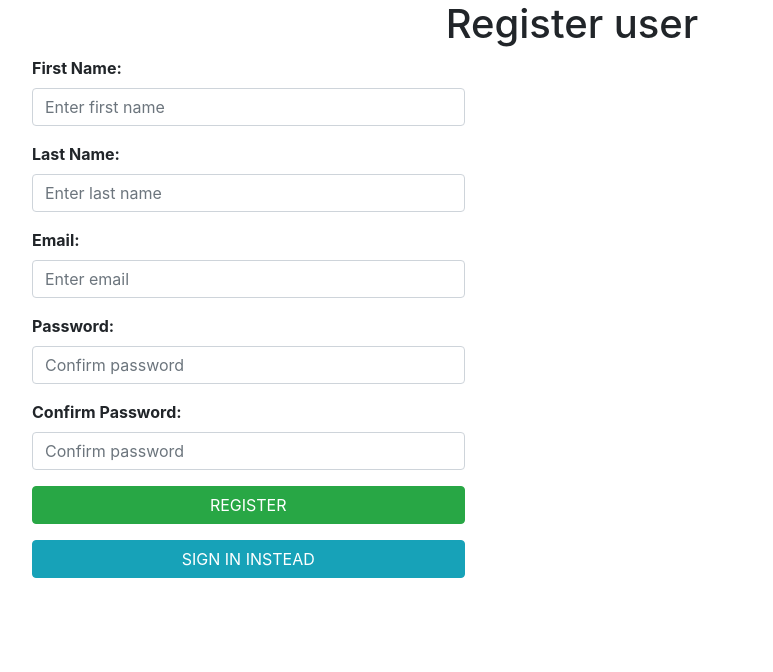
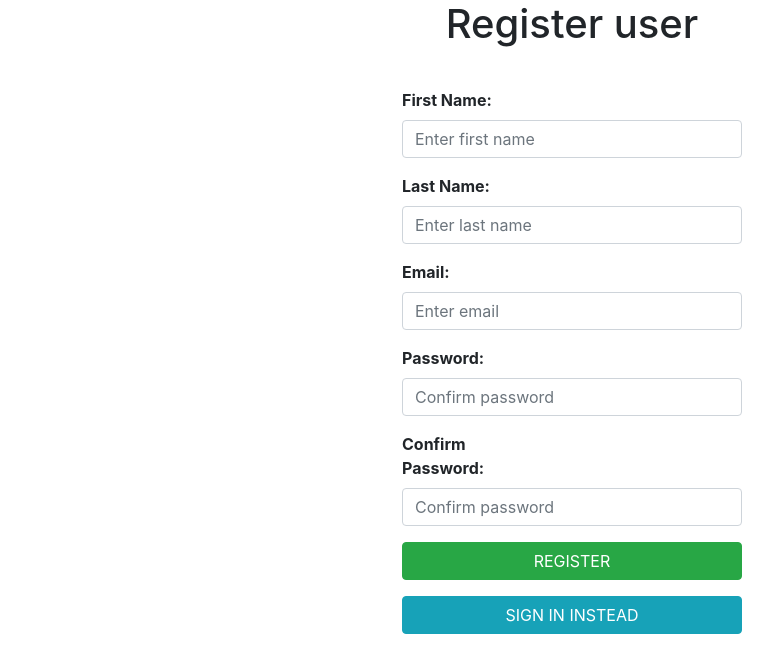
Before and after one commit to aniket3mule/ChatAppFrontEnd, a React (Create React App) app: page /register in a window 1280 px wide. Shown: the top 672 px of the page, without its empty margins (68-841 px from the left). Built offline with nearby package versions, Linux system fonts and the light colour scheme; no server answers.

Commit message:
SocketIO Client

```diff
--- a/package.json
+++ b/package.json
@@ -13,7 +13,8 @@
     "react-scripts": "3.0.1",
     "react-social-login-buttons": "^2.3.1",
     "react-toastify": "^5.2.1",
-    "reactstrap": "^8.0.0"
+    "reactstrap": "^8.0.0",
+    "socket.io-client": "^2.2.0"
   },
   "scripts": {
     "start": "react-scripts start",
--- a/src/App.css
+++ b/src/App.css
@@ -1,8 +1,6 @@
 .login-form{
-  width: 100%;
-  max-width: 330px;
-  padding: 15px;
-  height: 100%;
+  margin-left: 370px;
+    margin-top: 40px;
 }
 .input-chat-div{
   margin-top: 450px;
--- a/src/components/LoginForm.js
+++ b/src/components/LoginForm.js
@@ -1,63 +1,74 @@
-import React, {Component} from 'react'
-
+import React, { Component } from 'react'
+import { withRouter } from 'react-router-dom'
 import Services from '../services/Services';
 const loginService = new Services().loginService;
 
-class LoginForm extends Component{
-    constructor(props){
+class LoginForm extends Component {
+    constructor(props) {
         super(props)
 
         this.state = {
-            email : '',
-            password : ''
+            email: '',
+            password: ''
         }
     }
-
     changeHandler = e => {
-        this.setState({[e.target.name]: e.target.value})
+        this.setState({ [e.target.name]: e.target.value })
     }
 
     submitHandler = (e) => {
         e.preventDefault()
         var data = {
-            'email' : this.state.email,
-            'password' : this.state.password
+            'email': this.state.email,
+            'password': this.state.password
         }
         loginService(data)
+            .then(response => {
+                console.log(response);
+                localStorage.setItem('firstName', response.data.message.fname);
+                localStorage.setItem('lastName', response.data.message.lname);
+                localStorage.setItem('userId', response.data.message.id);
+                localStorage.setItem('userEmail', response.data.message.email);
+                localStorage.setItem('userToken', response.data.message.token);
+                this.props.history.push('/dashboard');
+            })
+            .catch(error => {
+                console.log(error);
+            })
     }
 
-    render(){
-        const { email, password} = this.state
-        return(
-            <div>
+    render() {
+        const { email, password } = this.state
+        return (
+            <div className="login-form">
                 <form className="form-horizontal" >
                     <div className="form-group">
                         <label className="control-label col-sm-2"><b>Email:</b></label>
-                    <div className="col-sm-5">
+                        <div className="col-sm-6">
                             <input type="email"
                                 className="form-control"
                                 name="email"
                                 placeholder="Enter email"
-                        value ={email}
-                        onChange={this.changeHandler}/>
+                                value={email}
+                                onChange={this.changeHandler} />
                         </div>
                     </div>
                     <div className="form-group">
                         <label className="control-label col-sm-2"><b>Password:</b></label>
-                    <div className="col-sm-5">
+                        <div className="col-sm-6">
                             <input type="password"
                                 className="form-control"
                                 name="password"
                                 placeholder="Enter password"
                                 value={password}
-                        onChange={this.changeHandler}/>
+                                onChange={this.changeHandler} />
                         </div>
                     </div>
                     <div className="form-group">
-                    <div className="col-sm-offset-10 col-sm-5">
+                        <div className="col-sm-offset-10 col-sm-6">
                             <button type="submit"
                                 className="btn btn-md btn-success btn-block text-uppercase"
-                        onClick = {this.submitHandler}>Login</button>
+                                onClick={this.submitHandler}>Login</button>
                         </div>
                     </div>
                 </form>
@@ -66,4 +77,4 @@ class LoginForm extends Component{
     }
 }
 
-export default LoginForm;
+export default withRouter(LoginForm);
--- a/src/components/RegisterForm.js
+++ b/src/components/RegisterForm.js
@@ -1,34 +1,35 @@
-import React, {Component} from 'react'
+import React, { Component } from 'react'
 import { withRouter } from 'react-router-dom'
 import Services from '../services/Services';
 
 const userRegister = new Services().userRegister;
 
-class RegisterForm extends Component{constructor(props){
+class RegisterForm extends Component {
+    constructor(props) {
         super(props)
 
         this.state = {
-        fname       : '',
-        lname       : '',
-        email       : '',
-        mobile      : '',
-        password    : '',
-        cpsw        : ''
+            fname: '',
+            lname: '',
+            email: '',
+            mobile: '',
+            password: '',
+            cpsw: ''
         }
     }
 
     changeHandler = e => {
-    this.setState({[e.target.name]: e.target.value})
+        this.setState({ [e.target.name]: e.target.value })
     }
 
     submitHandler = e => {
         e.preventDefault();
-    var data={
-        'fname':this.state.fname,
-        'lname':this.state.lname,
-        'email':this.state.email,
-        'password':this.state.password,
-        'cpsw' : this.state.cpsw
+        var data = {
+            'fname': this.state.fname,
+            'lname': this.state.lname,
+            'email': this.state.email,
+            'password': this.state.password,
+            'cpsw': this.state.cpsw
         }
         userRegister(data);
     }
@@ -36,81 +37,81 @@ loginclick = e => {
         e.preventDefault();
         this.props.history.push('/login')
     }
-render(){
-    const { fname, lname, email, password, cpsw} = this.state
-        return(
-            <div>
-            <form className="form-horizontal" onSubmit = {this.submitHandler}>
+    render() {
+        const { fname, lname, email, password, cpsw } = this.state
+        return (
+            <div className="login-form">
+                <form className="form-horizontal" onSubmit={this.submitHandler}>
                     <div className="form-group">
                         <label className="control-label col-sm-2"><b>First Name:</b></label>
-                <div className="col-sm-5">
+                        <div className="col-sm-6">
                             <input type="text"
                                 className="form-control"
                                 name="fname"
                                 placeholder="Enter first name"
-                value ={fname}
+                                value={fname}
                                 onChange={this.changeHandler}
-                required/>
+                                required />
                         </div>
                     </div>
                     <div className="form-group">
                         <label className="control-label col-sm-2"><b>Last Name:</b></label>
-                <div className="col-sm-5">
+                        <div className="col-sm-6">
                             <input type="text"
                                 className="form-control"
                                 name="lname"
                                 placeholder="Enter last name"
-                    value ={lname}
+                                value={lname}
                                 onChange={this.changeHandler}
-                    required/>
+                                required />
                         </div>
                     </div>
                     <div className="form-group">
                         <label className="control-label col-sm-2"><b>Email:</b></label>
-                <div className="col-sm-5">
+                        <div className="col-sm-6">
                             <input type="email"
                                 className="form-control"
                                 name="email"
                                 placeholder="Enter email"
-                    value ={email}
+                                value={email}
                                 onChange={this.changeHandler}
-                    required/>
+                                required />
                         </div>
                     </div>
                     <div className="form-group">
                         <label className="control-label col-sm-2"><b>Password:</b></label>
-                <div className="col-sm-5">
+                        <div className="col-sm-6">
                             <input type="password"
                                 className="form-control"
                                 name="password"
                                 placeholder="Confirm password"
-                    value ={password}
+                                value={password}
                                 onChange={this.changeHandler}
-                    required/>
+                                required />
                         </div>
                     </div>
                     <div className="form-group">
                         <label className="control-label col-sm-2"><b>Confirm Password:</b></label>
-                <div className="col-sm-5">
+                        <div className="col-sm-6">
                             <input type="password"
                                 className="form-control"
                                 name="cpsw"
                                 placeholder="Confirm password"
-                    value ={cpsw}
+                                value={cpsw}
                                 onChange={this.changeHandler}
-                    required/>
+                                required />
                         </div>
                     </div>
                     <div className="form-group">
-                <div className="col-sm-offset-10 col-sm-5">
+                        <div className="col-sm-offset-10 col-sm-6">
                             <button type="submit"
                                 className="btn btn-md btn-success btn-block text-uppercase"
-                    onClick = {this.submitHandler}>Register</button>
+                                onClick={this.submitHandler}>Register</button>
                         </div>
                     </div>
-                <div className="col-sm-offset-10 col-sm-5">
+                    <div className="col-sm-offset-10 col-sm-6">
                         <button type="submit" className="btn btn-md btn-info btn-block text-uppercase"
-                    onClick = {this.loginclick}>Sign In Instead</button>
+                            onClick={this.loginclick}>Sign In Instead</button>
                     </div>
                 </form>
             </div>
--- /dev/null
+++ b/src/services/ChatServices.js
@@ -0,0 +1,17 @@
+import axios from "axios";
+import clientio from 'socket.io-client'
+const endPoint = 'http://localhost:3001'
+const socket = clientio(endPoint);
+
+class ChatServices{
+    addMessage(data){
+        var messageArray =[];
+        socket.on()
+            // console.log("response", response);
+            // console.log("response.data", response.data);
+            // console.log("response.data.result", response.data.result);
+            // console.log("response", response);
+    }
+}
+
+export default ChatServices;
--- a/src/services/Services.js
+++ b/src/services/Services.js
@@ -3,19 +3,11 @@ import axios from 'axios'
 class Services {
 
     loginService (data){
-        axios
-            .post(`login`, data)
-            .then(response => {
-                console.log(response.data.message.status);
-                window.location.href('localhost:3000/dashboard')
-            })
-            .catch(error => {
-                console.log(error);
-            })
+        return axios.post(`login`, data)
     }
+
     forgetPassService(data){
         console.log('service : 4 ',data);
-
         axios.post('forgetpassword', data)
         .then(response => {
             console.log(response);
@@ -23,7 +15,6 @@ class Services {
         .catch(err =>{
             console.log(err);
         })
-
     }
 
     resetPasswordService(data, token){
@@ -52,9 +43,6 @@ class Services {
             console.log(error);
         })
     }
-
-
-
 }
 
 
```
Also changed, not shown: src/App.js (+12 -18 lines), src/components/Dashboard.js (+49 -23 lines), src/components/ResetPassword.js (+24 -23 lines), 1 other file (tests, documents, lock files or other folders). Lines whose indentation alone changed are shown as unchanged.
